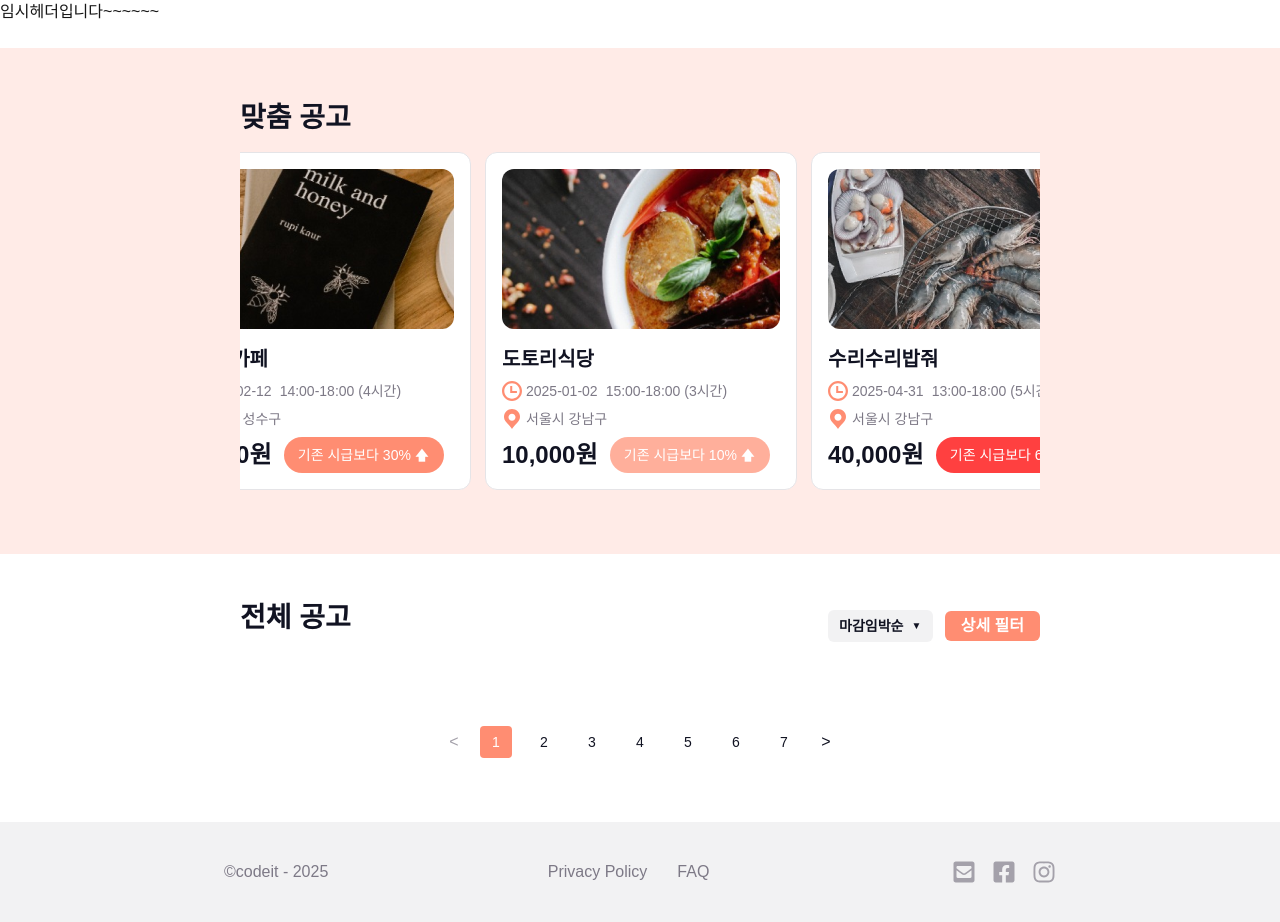
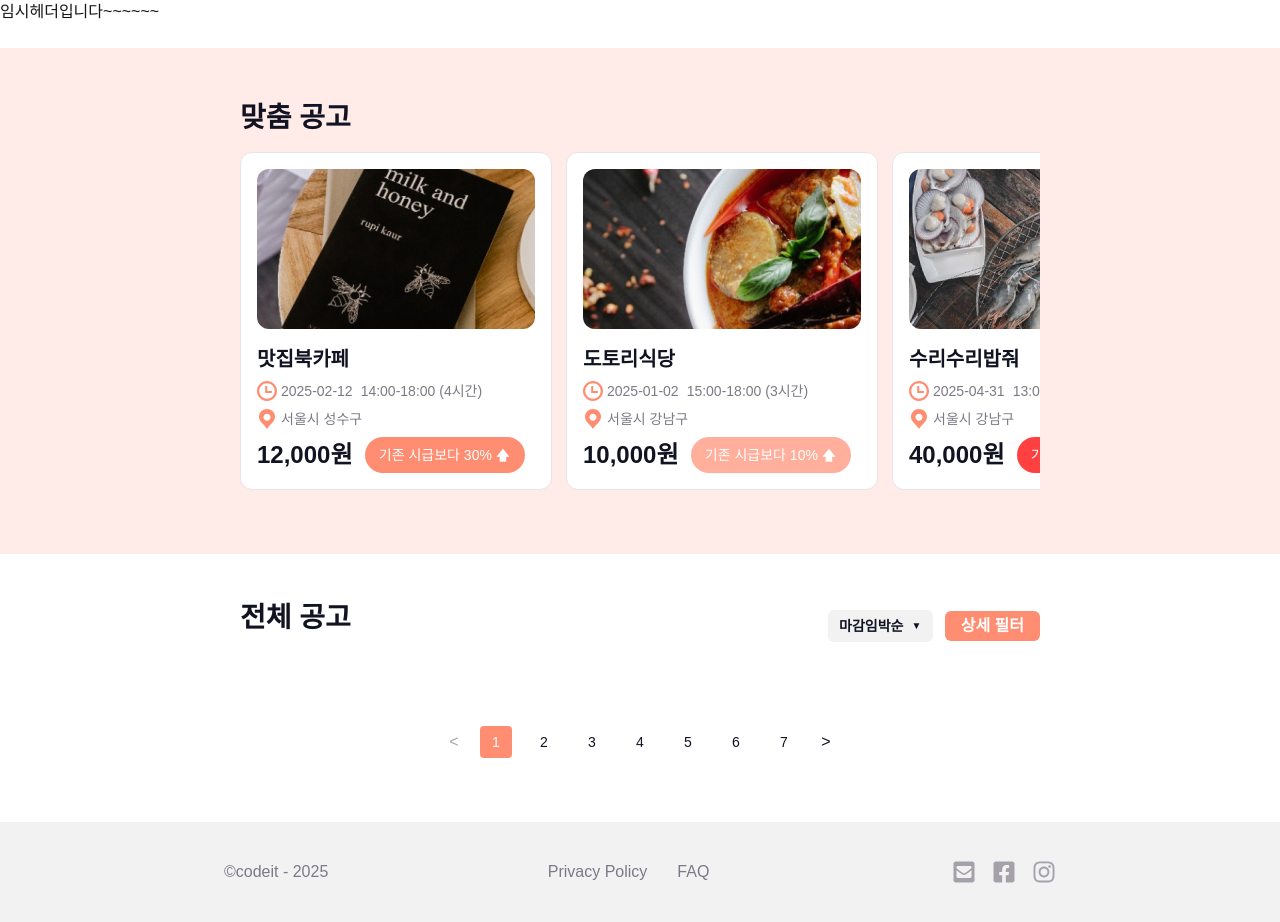
Before and after one commit to kimdohoon2/The-Julge, a Next.js app: page /posts in a window 1280 px wide. Built offline with nearby package versions, Linux system fonts and the light colour scheme; a web font is replaced by a local one.

Commit message:
fix(slider): 딜레이 증가

```diff
--- a/src/app/components/CardList.tsx
+++ b/src/app/components/CardList.tsx
@@ -13,10 +13,10 @@ export default function CardList() {
     <Swiper
       modules={[FreeMode, Autoplay]}
       spaceBetween={12}
-      slidesPerView={2}
+      slidesPerView="auto"
       freeMode={true}
       autoplay={{
-        delay: 3000,
+        delay: 5000,
         disableOnInteraction: false,
       }}
       breakpoints={{
```
